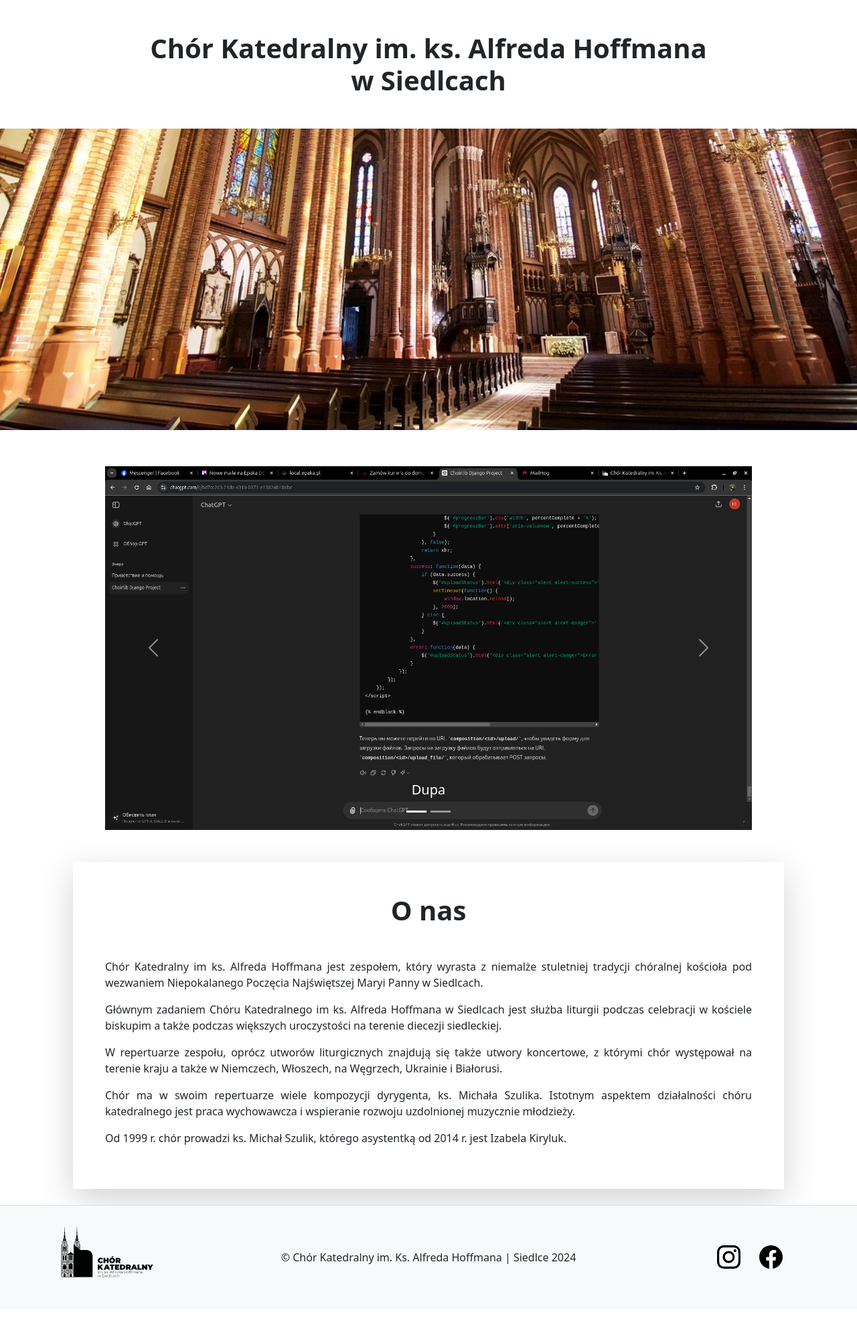
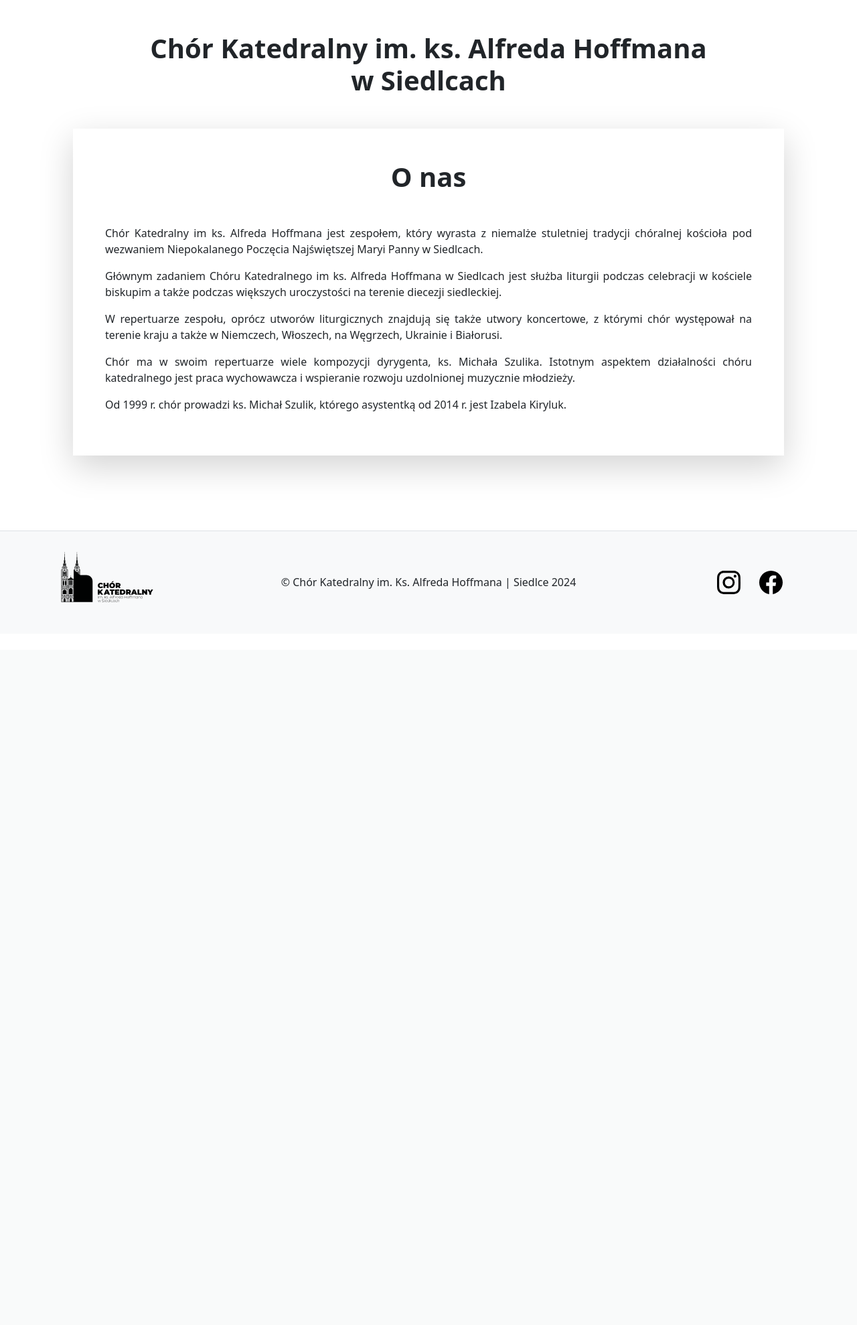
Before and after one commit to Jan-Romanowski/choirlib, a Django app: page / in a window 1280 px wide. Shown: the part 98-2076 px from the top of the page at 67% size. After the commit the page ends 997 px from the top, so only its background shows below. Run offline with Django 5.2, Linux system fonts and the light colour scheme; data comes from the database, SQL or seed files in the repository; both versions use the stored data as it was after the commit.

Commit message:
Jakieś tam zmiany

```diff
--- a/library/content/templates/content/index.html
+++ b/library/content/templates/content/index.html
@@ -2,77 +2,12 @@
 
 {% load static %}
 {% block body %}
-
-<style>
-
-.nice{
-    display: block;
-    width: 100%;
-    height: 450px;
-    position: absolute;
-    left: 0;
-    overflow: hidden;
-    object-fit: cover; /* Обрезает изображение, чтобы оно заполнило контейнер */
-    object-position: bottom;
-}
-
-.nice-cntr{
-    height: 450px;
-    display: inline-block;
-}
-
-.nice-cntr::after{
-    background-color: rgba(0, 0, 0, 0.5); /* Adjust opacity and color */
-    z-index: 1;
-}
-
-</style>
 
 <div class="container">
     <div id="choir" class="container-fluid">
         <h1 class="text-center mt-5 mb-5">
             Chór Katedralny im. ks. Alfreda Hoffmana <br>w Siedlcach
         </h1>
-    </div>
-
-    <div class="container-fluid nice-cntr">
-        <img class="nice" src="{% static 'content/img/katedra.jpg' %}"/>
-    </div>
-
-    <div class="container-fluid">
-        <div class="p-2 p-md-2 p-lg-3 p-xl-5">
-            <div id="carouselExampleCaptions" class="carousel slide" data-bs-ride="carousel">
-                <div class="carousel-indicators">
-                    {% for post in news %}
-                        {% for file in post.files.all %}
-                            <button type="button" data-bs-target="#carouselExampleCaptions" data-bs-slide-to="{{ forloop.parentloop.counter0 }}" class="{% if forloop.parentloop.first and forloop.first %}active{% endif %}" aria-current="{% if forloop.parentloop.first and forloop.first %}true{% endif %}" aria-label="Slide {{ forloop.parentloop.counter }}"></button>
-                        {% endfor %}
-                    {% endfor %}
-                </div>
-
-                <div class="carousel-inner">
-                    {% for post in news %}
-                        {% for file in post.files.all %}
-                            <div class="carousel-item {% if forloop.parentloop.first and forloop.first %}active{% endif %}">
-                                <img src="{{ file.file.url }}" class="d-block w-100" alt="{{ post.title }}">
-                                <div class="carousel-caption d-none d-md-block">
-                                    <h5>{{ post.title }}</h5>
-                                </div>
-                            </div>
-                        {% endfor %}
-                    {% endfor %}
-                </div>
-
-                <button class="carousel-control-prev" type="button" data-bs-target="#carouselExampleCaptions" data-bs-slide="prev">
-                    <span class="carousel-control-prev-icon" aria-hidden="true"></span>
-                    <span class="visually-hidden">Previous</span>
-                </button>
-                <button class="carousel-control-next" type="button" data-bs-target="#carouselExampleCaptions" data-bs-slide="next">
-                    <span class="carousel-control-next-icon" aria-hidden="true"></span>
-                    <span class="visually-hidden">Next</span>
-                </button>
-            </div>
-        </div>
     </div>
 
     <div class="container-fluid">
--- a/library/news/templates/news/list.html
+++ b/library/news/templates/news/list.html
@@ -10,10 +10,10 @@
           <div class="row d-flex justify-content-center">
             {% for post in news %}
 
-            <div class="card col-sm-12 col-md-5 col-lg-5 col-xl-3 m-3">
+            <div class="card col-sm-12 col-md-5 col-lg-5 col-xl-3 m-3 gx-0">
                 {% for file in post.files.all %}
                     {% if file.is_main %}
-                    <img src="{{ file.file.url }}" class="card-img-top object-fit-cover border rounded" alt="{{ file.get_file_type_display }}">
+                    <img src="{{ file.file.url }}" class="card-img-top object-fit-cover rounded" width="200px;" height="200px" alt="{{ file.get_file_type_display }}">
                     {% endif %}
                 {% endfor %}
                 <div class="card-body" >
--- a/library/news/views.py
+++ b/library/news/views.py
@@ -86,7 +86,6 @@ def uploadFiles(request, id):
 
     return render(request, 'news/uploadFiles.html', {'form': form, 'news': news})
 
-@permission_required('news.change_news', raise_exception=True)
 def set_main_image(news_file_id):
     try:
         news_file = NewsFile.objects.get(id=news_file_id)
--- a/library/user/templates/user/manage_users.html
+++ b/library/user/templates/user/manage_users.html
@@ -3,7 +3,7 @@
 {% load static %}
 {% block body %}
 
-<h2 class="mb-3 mt-3">Zarządzanie użytkownikami</h2>
+<h2 class="mb-3 mt-3 text-center">Zarządzanie użytkownikami</h2>
 <div class="container-fluid w-100">
     <table class="table table-hover">
         <thead>
@@ -18,7 +18,7 @@
         {% for user in users %}
             <tr>
                 <td>{{ user.id }}</td>
-                <td>{{ user.name }} {{ user.surname }}</td>
+                <td><a {% if user.is_active == False %} style="color:red;" {% endif %}  href="{% url 'detailsUser' id=user.id %}">{{ user.name }} {{ user.surname }}</a></td>
                 <td>{{ user.email }}</td>
                 <td></td>
             </tr>
--- a/library/user/urls.py
+++ b/library/user/urls.py
@@ -5,8 +5,9 @@ from . import views
 urlpatterns = [
     path('signUp', views.signUp, name='signUp'),
     path('signIn', views.signIn, name='signIn'),
-
+    path('details/<int:id>/', views.detailsUser, name='detailsUser'),
+    path('delete/<int:id>/', views.deleteUser, name='deleteUser'),
+    path('changeActive/<int:id>/', views.changeActive, name='changeActive'),
     path('manage-users/', views.manageUsers, name='manageUsers'),
-
     path('logout/', LogoutView.as_view(next_page='/'), name='logout'),
 ]
```
Also changed, not shown: library/user/templates/user/details.html (added, +152 -0 lines), library/user/views.py (+28 -0 lines), library/db.sqlite3.
